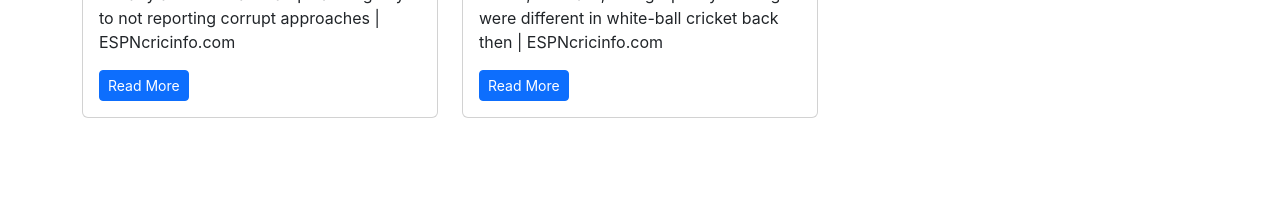
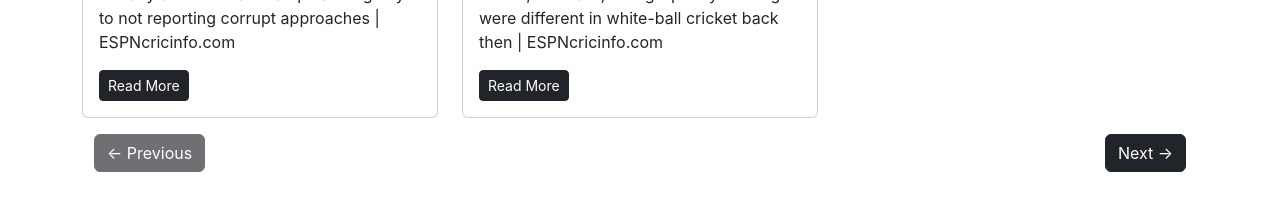
Before and after one commit to panditdhamdhere/Newsapp, a React (Create React App) app in the folder newsapp/: page / in a window 1280 px wide. Shown: the part 515-726 px from the top of the page. Built offline with nearby package versions, Linux system fonts and the light colour scheme; no server answers.

Commit message:
next previous buttons added

```diff
--- a/newsapp/src/Components/News.js
+++ b/newsapp/src/Components/News.js
@@ -35,18 +35,29 @@ export class News extends Component {
         console.log("Hello I am a constructor from news component")
         this.state = {
             articles: this.articles,
-            loading: false
+            loading: false,
+            page:1
         }
     }
 
     async componentDidMount() {
         console.log("cdm");
-        let url = "https://newsapi.org/v2/top-headlines?country=in&apiKey=6c918298bcfa4cf38a64b35e98f5a148";
+        let url = "https://newsapi.org/v2/top-headlines?country=in&apiKey=6c918298bcfa4cf38a64b35e98f5a148&page=1";
         let data = await fetch(url);
         let parseData = await data.json()
         console.log(parseData);
         this.setState({ articles: parseData.articles });
     }
+
+handlePrevClick = () => {
+console.log("Previous");
+}
+
+handleNextClick = () => {
+    console.log("Next");
+}
+
+
     render() {
         console.log("render");
         return (
@@ -55,10 +66,14 @@ export class News extends Component {
                 <div className="row">
                     {this.state.articles.map((element) => {
                         return <div className="col-md-4" key={element.url}>
-                            <Newsitem title={element.title} description={element.description} imageUrl={element.urlToImage} newsUrl={element.url}/>
-</div>
+                            <Newsitem title={element.title} description={element.description} imageUrl={element.urlToImage} newsUrl={element.url} />
+                        </div>
                     })}
 
+                </div>
+                <div className="container d-flex justify-content-between">
+                <button disabled={this.state.page<=1} type="button" className="btn btn-dark" onClick={this.handlePrevClick}> &larr; Previous</button>
+                <button type="button" className="btn btn-dark" onClick={this.handleNextClick}>Next &rarr;</button>
                 </div>
             </div>
         )
--- a/newsapp/src/Components/Newsitem.js
+++ b/newsapp/src/Components/Newsitem.js
@@ -10,7 +10,7 @@ export class Newsitem extends Component {
                     <div className="card-body">
                         <h5 className="card-title">{title}</h5>
                         <p className="card-text">{description}</p>
-                        <a href={newsUrl} target="_blank" rel="noopener noreferrer" className="btn btn-sm btn-primary">Read More</a>
+                        <a rel ="noreferrer" href={newsUrl} target="_blank" className="btn btn-sm btn-dark">Read More</a>
                     </div>
                 </div>
             </div>
```
